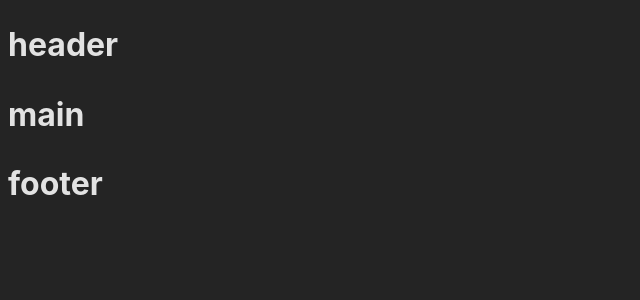
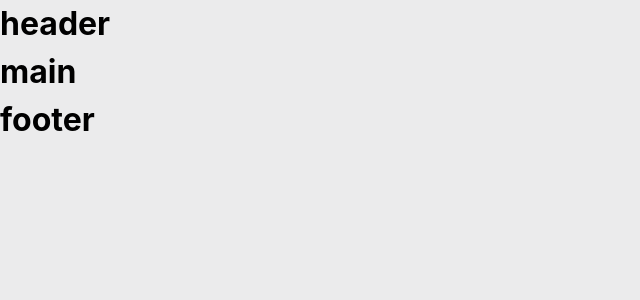
Before and after one commit to AnaJuliaMC/ToDoList, a React app: page / in a window 1280 px wide. Shown: the top 300 px of the page, without its empty margins (0-640 px from the left). Built offline with nearby package versions, Linux system fonts and the light colour scheme; the HTML template or start-up script is replaced by a standard one.

Commit message:
começo styles

```diff
--- a/src/App.jsx
+++ b/src/App.jsx
@@ -20,8 +20,6 @@ export default function App(){
 
 
 
-
-
 // {
 // 	"Cria um componente": {
 // 		"prefix": ".componente",
--- a/src/global.css
+++ b/src/global.css
@@ -1,14 +1,27 @@
 :root {
-  font-family: Inter, system-ui, Avenir, Helvetica, Arial, sans-serif;
-  line-height: 1.5;
-  font-weight: 400;
+  --cinza: #EBEBEC;
+  --preto: #272727;
+  --rosa: #F86197;
+  --verde: #36B59F;
+}
 
-  color-scheme: light dark;
-  color: rgba(255, 255, 255, 0.87);
-  background-color: #242424;
+*{
+  margin: 0;
+  padding: 0;
+  box-sizing: border-box;
 
+}
+
+body{
+  background-color: var(--cinza);
+}
+
+body, input, textarea, button{
   font-synthesis: none;
   text-rendering: optimizeLegibility;
   -webkit-font-smoothing: antialiased;
   -moz-osx-font-smoothing: grayscale;
+  font-family: Inter, system-ui, Avenir, Helvetica, Arial, sans-serif;
+  line-height: 1.5;
+  font-weight: 400;
 }
```
